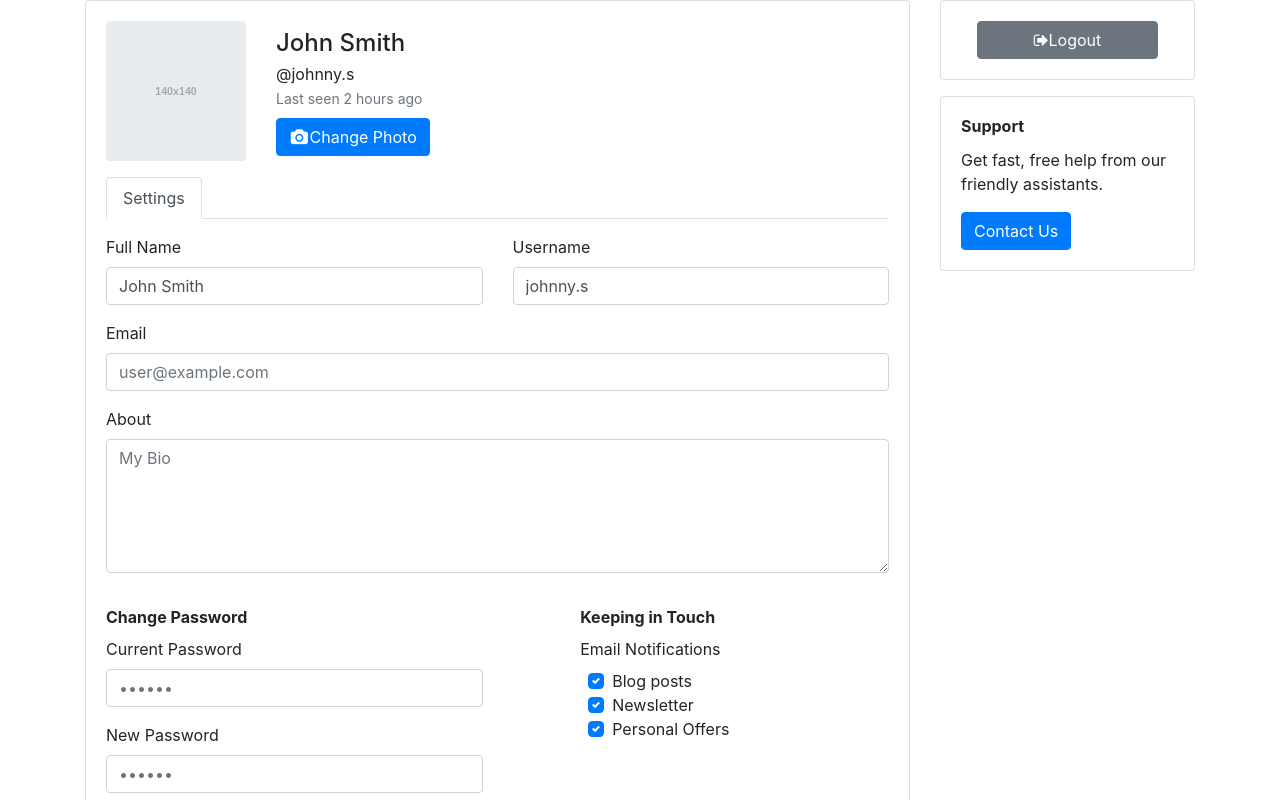
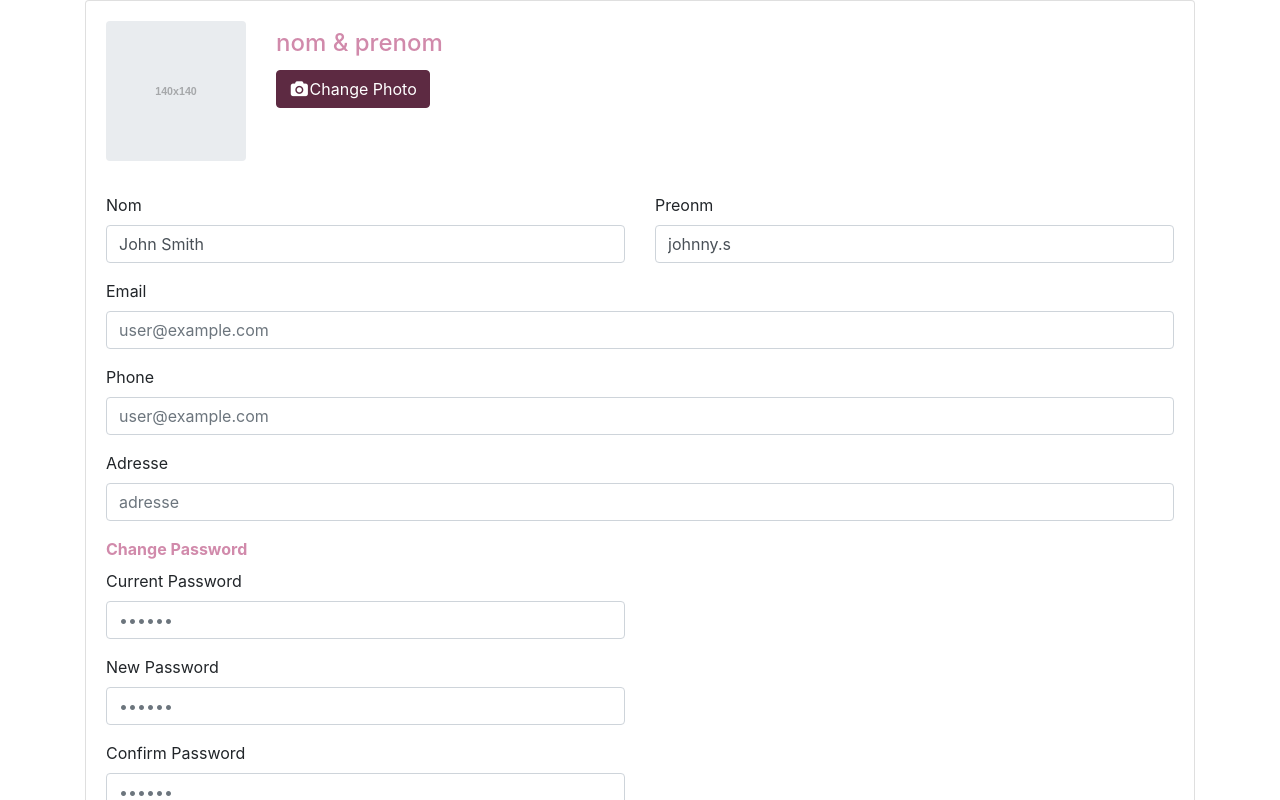
Before and after one commit to wissalLaassiri/HuntHiring, an Angular app: page /update in a window 1280 px wide. Shown: the top 800 px of the page. Built offline with nearby package versions, Linux system fonts and the light colour scheme; what ngx-pagination would draw is missing.

Commit message:
adding modifications to update profil

```diff
--- a/src/app/Component/update-student-profil/update-student-profil.component.html
+++ b/src/app/Component/update-student-profil/update-student-profil.component.html
@@ -17,11 +17,9 @@
                 </div>
                 <div class="col d-flex flex-column flex-sm-row justify-content-between mb-3">
                   <div class="text-center text-sm-left mb-2 mb-sm-0">
-                    <h4 class="pt-sm-2 pb-1 mb-0 text-nowrap">John Smith</h4>
-                    <p class="mb-0">@johnny.s</p>
-                    <div class="text-muted"><small>Last seen 2 hours ago</small></div>
+                    <h4 class="pt-sm-2 pb-1 mb-0 text-nowrap" style="color: #d18aab;">nom & prenom</h4>
                     <div class="mt-2">
-                      <button class="btn btn-primary" type="button">
+                      <button class="btn btn-primary" style="border-color:#5D2A42;background-color: #5D2A42;" type="button">
                         <i class="fa fa-fw fa-camera"></i>
                         <span>Change Photo</span>
                       </button>
@@ -29,9 +27,7 @@
                   </div>
                 </div>
               </div>
-              <ul class="nav nav-tabs">
-                <li class="nav-item"><a href="" class="active nav-link">Settings</a></li>
-              </ul>
+
               <div class="tab-content pt-3">
                 <div class="tab-pane active">
                   <form class="form" novalidate="">
@@ -40,13 +36,13 @@
                         <div class="row">
                           <div class="col">
                             <div class="form-group">
-                              <label>Full Name</label>
+                              <label>Nom</label>
                               <input class="form-control" type="text" name="name" placeholder="John Smith" value="John Smith">
                             </div>
                           </div>
                           <div class="col">
                             <div class="form-group">
-                              <label>Username</label>
+                              <label>Preonm</label>
                               <input class="form-control" type="text" name="username" placeholder="johnny.s" value="johnny.s">
                             </div>
                           </div>
@@ -60,18 +56,27 @@
                           </div>
                         </div>
                         <div class="row">
-                          <div class="col mb-3">
-                            <div class="form-group">
-                              <label>About</label>
-                              <textarea class="form-control" rows="5" placeholder="My Bio"></textarea>
+                            <div class="col">
+                              <div class="form-group">
+                                <label>Phone</label>
+                                <input class="form-control" type="text" placeholder="user@example.com">
+                              </div>
                             </div>
                           </div>
-                        </div>
+                        <div class="row">
+                            <div class="col">
+                              <div class="form-group">
+                                <label>Adresse</label>
+                                <input class="form-control" type="text" placeholder="adresse">
+                              </div>
+                            </div>
+                          </div>
+
                       </div>
                     </div>
                     <div class="row">
                       <div class="col-12 col-sm-6 mb-3">
-                        <div class="mb-2"><b>Change Password</b></div>
+                        <div class="mb-2" style="color: #d18aab;"><b>Change Password</b></div>
                         <div class="row">
                           <div class="col">
                             <div class="form-group">
@@ -96,32 +101,11 @@
                           </div>
                         </div>
                       </div>
-                      <div class="col-12 col-sm-5 offset-sm-1 mb-3">
-                        <div class="mb-2"><b>Keeping in Touch</b></div>
-                        <div class="row">
-                          <div class="col">
-                            <label>Email Notifications</label>
-                            <div class="custom-controls-stacked px-2">
-                              <div class="custom-control custom-checkbox">
-                                <input type="checkbox" class="custom-control-input" id="notifications-blog" checked="">
-                                <label class="custom-control-label" for="notifications-blog">Blog posts</label>
-                              </div>
-                              <div class="custom-control custom-checkbox">
-                                <input type="checkbox" class="custom-control-input" id="notifications-news" checked="">
-                                <label class="custom-control-label" for="notifications-news">Newsletter</label>
-                              </div>
-                              <div class="custom-control custom-checkbox">
-                                <input type="checkbox" class="custom-control-input" id="notifications-offers" checked="">
-                                <label class="custom-control-label" for="notifications-offers">Personal Offers</label>
-                              </div>
-                            </div>
-                          </div>
-                        </div>
-                      </div>
+
                     </div>
                     <div class="row">
                       <div class="col d-flex justify-content-end">
-                        <button class="btn btn-primary" type="submit">Save Changes</button>
+                        <button class="btn btn-primary" style="border-color:#5D2A42;background-color: #5D2A42;" type="submit">Save Changes</button>
                       </div>
                     </div>
                   </form>
@@ -133,25 +117,6 @@
         </div>
       </div>
 
-      <div class="col-12 col-md-3 mb-3">
-        <div class="card mb-3">
-          <div class="card-body">
-            <div class="px-xl-3">
-              <button class="btn btn-block btn-secondary">
-                <i class="fa fa-sign-out"></i>
-                <span>Logout</span>
-              </button>
-            </div>
-          </div>
-        </div>
-        <div class="card">
-          <div class="card-body">
-            <h6 class="card-title font-weight-bold">Support</h6>
-            <p class="card-text">Get fast, free help from our friendly assistants.</p>
-            <button type="button" class="btn btn-primary">Contact Us</button>
-          </div>
-        </div>
-      </div>
     </div>
 
   </div>
```
